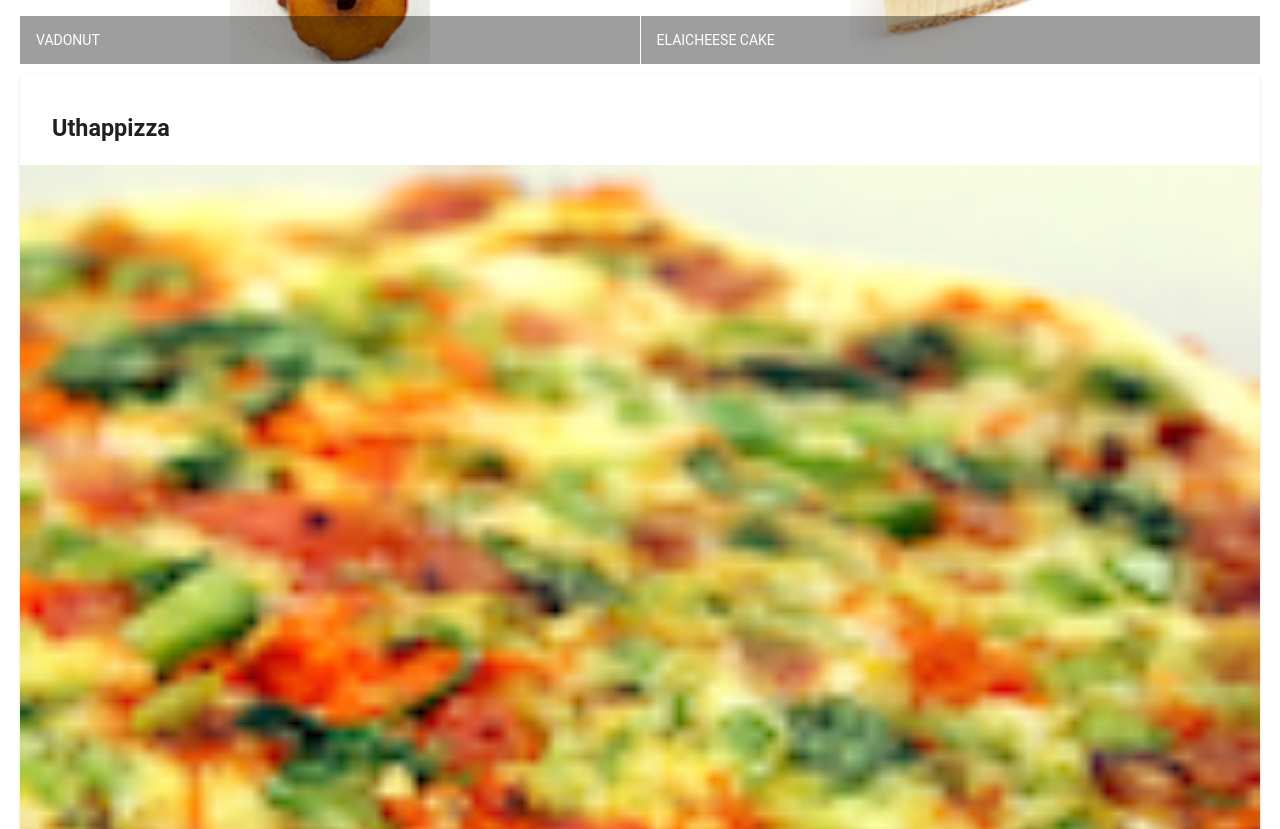
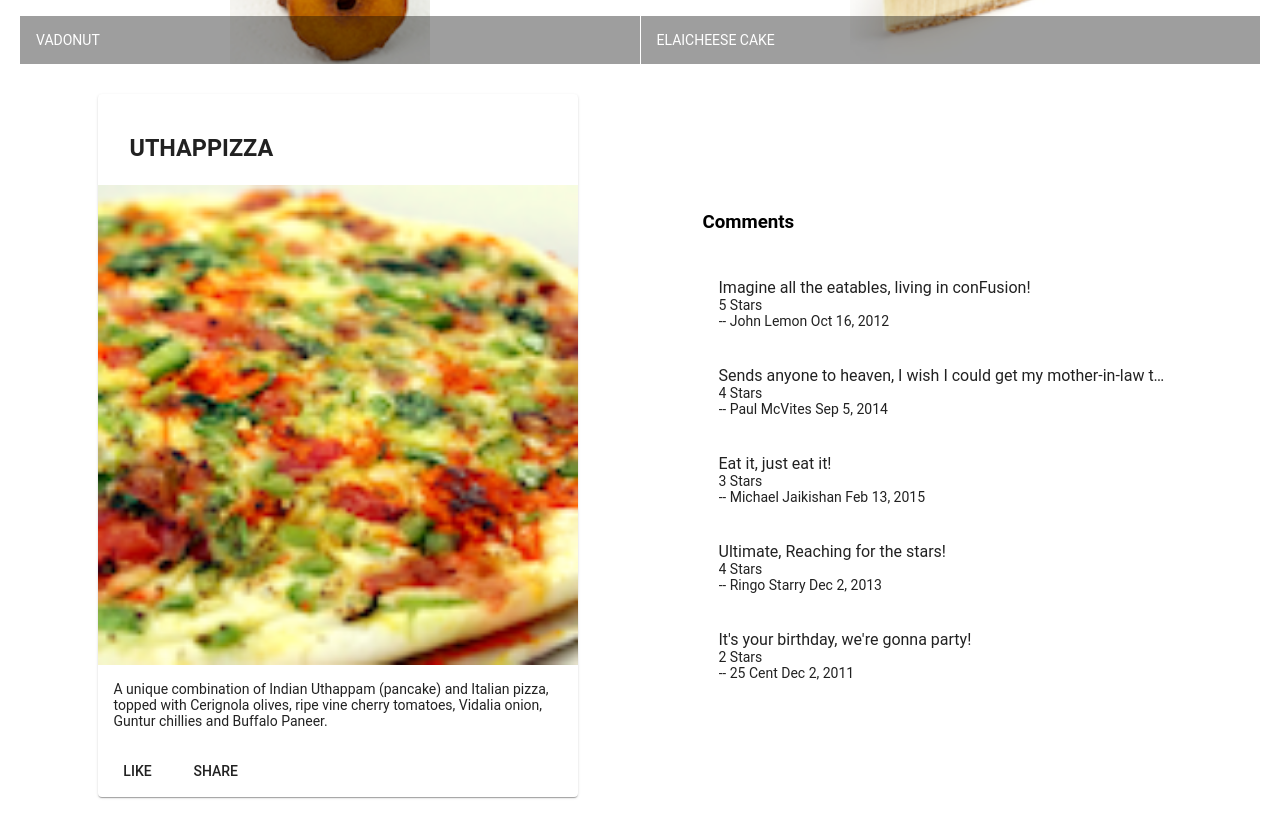
Before and after one commit to czhou29/confusion_ng, an Angular app: page / in a window 1280 px wide. Shown: the part 500-1329 px from the top of the page. Built offline with nearby package versions, Linux system fonts and the light colour scheme.

Commit message:
Assignment 1

```diff
--- a/src/app/app.module.ts
+++ b/src/app/app.module.ts
@@ -5,15 +5,18 @@
 import { MatGridListModule } from '@angular/material/grid-list';
 import { MatCardModule } from '@angular/material/card';
 import { MatButtonModule } from '@angular/material/button';
+import { MatListModule } from '@angular/material/list';
 import { FlexLayoutModule } from '@angular/flex-layout';
 import { AppComponent } from './app.component';
 import 'hammerjs';
 import { MenuComponent } from './menu/menu.component';
+import { DishdetailComponent } from './dishdetail/dishdetail.component';
 
 @NgModule({
   declarations: [
     AppComponent,
-    MenuComponent
+    MenuComponent,
+    DishdetailComponent
   ],
   imports: [
     BrowserModule,
@@ -22,6 +25,7 @@
     MatGridListModule,
     MatCardModule,
     MatButtonModule,
+    MatListModule,
     FlexLayoutModule
   ],
   providers: [],
--- /dev/null
+++ b/src/app/dishdetail/dishdetail.component.html
@@ -0,0 +1,38 @@
+<div class="container"
+    fxLayout="row"
+    fxLayout.sm="column"
+    fxLayout.xs="column"
+    fxLayoutAlign.gt-md="space-around center"
+    fxLayoutGap="10px"
+    fxLayoutGap.xs="0">
+
+  <div fxFlex="40" *ngIf="dish">
+    <mat-card>
+      <mat-card-header>
+        <mat-card-title>
+          <h3>{{dish.name | uppercase}}</h3>
+        </mat-card-title>
+      </mat-card-header>
+      <img mat-card-image src={{dish.image}} alt={{dish.name}}>
+      <mat-card-content>
+        <p>{{dish.description}}</p>
+      </mat-card-content>
+      <mat-card-actions>
+        <button mat-button>LIKE</button>
+        <button mat-button>SHARE</button>
+      </mat-card-actions>
+    </mat-card>
+  </div>
+
+  <div fxFlex="40">
+    <h3>Comments</h3>
+    <mat-list>
+      <mat-list-item *ngFor="let comment of dish.comments">
+        <p mat-line>{{comment.comment}}</p>
+        <p mat-line>{{comment.rating}} Stars</p>
+        <p mat-line>-- {{comment.author}} {{comment.date | date}}</p>
+      </mat-list-item>
+    </mat-list>
+  </div>
+
+</div>
--- /dev/null
+++ b/src/app/dishdetail/dishdetail.component.ts
@@ -0,0 +1,60 @@
+import { Component, OnInit } from '@angular/core';
+
+const DISH = {
+  id: '0',
+  name: 'Uthappizza',
+  image: '/assets/images/uthappizza.png',
+  category: 'mains',
+  featured: true,
+  label: 'Hot',
+  price: '4.99',
+  // tslint:disable-next-line:max-line-length
+  description: 'A unique combination of Indian Uthappam (pancake) and Italian pizza, topped with Cerignola olives, ripe vine cherry tomatoes, Vidalia onion, Guntur chillies and Buffalo Paneer.',
+  comments: [
+       {
+           rating: 5,
+           comment: 'Imagine all the eatables, living in conFusion!',
+           author: 'John Lemon',
+           date: '2012-10-16T17:57:28.556094Z'
+       },
+       {
+           rating: 4,
+           comment: 'Sends anyone to heaven, I wish I could get my mother-in-law to eat it!',
+           author: 'Paul McVites',
+           date: '2014-09-05T17:57:28.556094Z'
+       },
+       {
+           rating: 3,
+           comment: 'Eat it, just eat it!',
+           author: 'Michael Jaikishan',
+           date: '2015-02-13T17:57:28.556094Z'
+       },
+       {
+           rating: 4,
+           comment: 'Ultimate, Reaching for the stars!',
+           author: 'Ringo Starry',
+           date: '2013-12-02T17:57:28.556094Z'
+       },
+       {
+           rating: 2,
+           comment: 'It\'s your birthday, we\'re gonna party!',
+           author: '25 Cent',
+           date: '2011-12-02T17:57:28.556094Z'
+       }
+   ]
+};
+
+@Component({
+  selector: 'app-dishdetail',
+  templateUrl: './dishdetail.component.html',
+  styleUrls: ['./dishdetail.component.scss']
+})
+export class DishdetailComponent implements OnInit {
+  dish = DISH;
+
+  constructor() { }
+
+  ngOnInit() {
+  }
+
+}
--- a/src/app/menu/menu.component.html
+++ b/src/app/menu/menu.component.html
@@ -20,11 +20,15 @@
     </mat-grid-list>
   </div>
 
-  <div fxFlex *ngIf="selectedDish">
+  <div fxFlex>
+    <app-dishdetail></app-dishdetail>
+  </div>
+
+  <!-- <div fxFlex *ngIf="selectedDish">
     <mat-card>
       <mat-card-header>
         <mat-card-title>
-          <h3>{{selectedDish.name || uppercase}}</h3>
+          <h3>{{selectedDish.name | uppercase}}</h3>
         </mat-card-title>
       </mat-card-header>
       <img mat-card-image src={{selectedDish.image}} alt={{selectedDish.name}}>
@@ -36,5 +40,5 @@
         <button mat-button>SHARE</button>
       </mat-card-actions>
     </mat-card>
-  </div>
+  </div> -->
 </div>
```
Also changed, not shown: src/app/dishdetail/dishdetail.component.scss (added), 1 other file (tests, documents, lock files or other folders).
